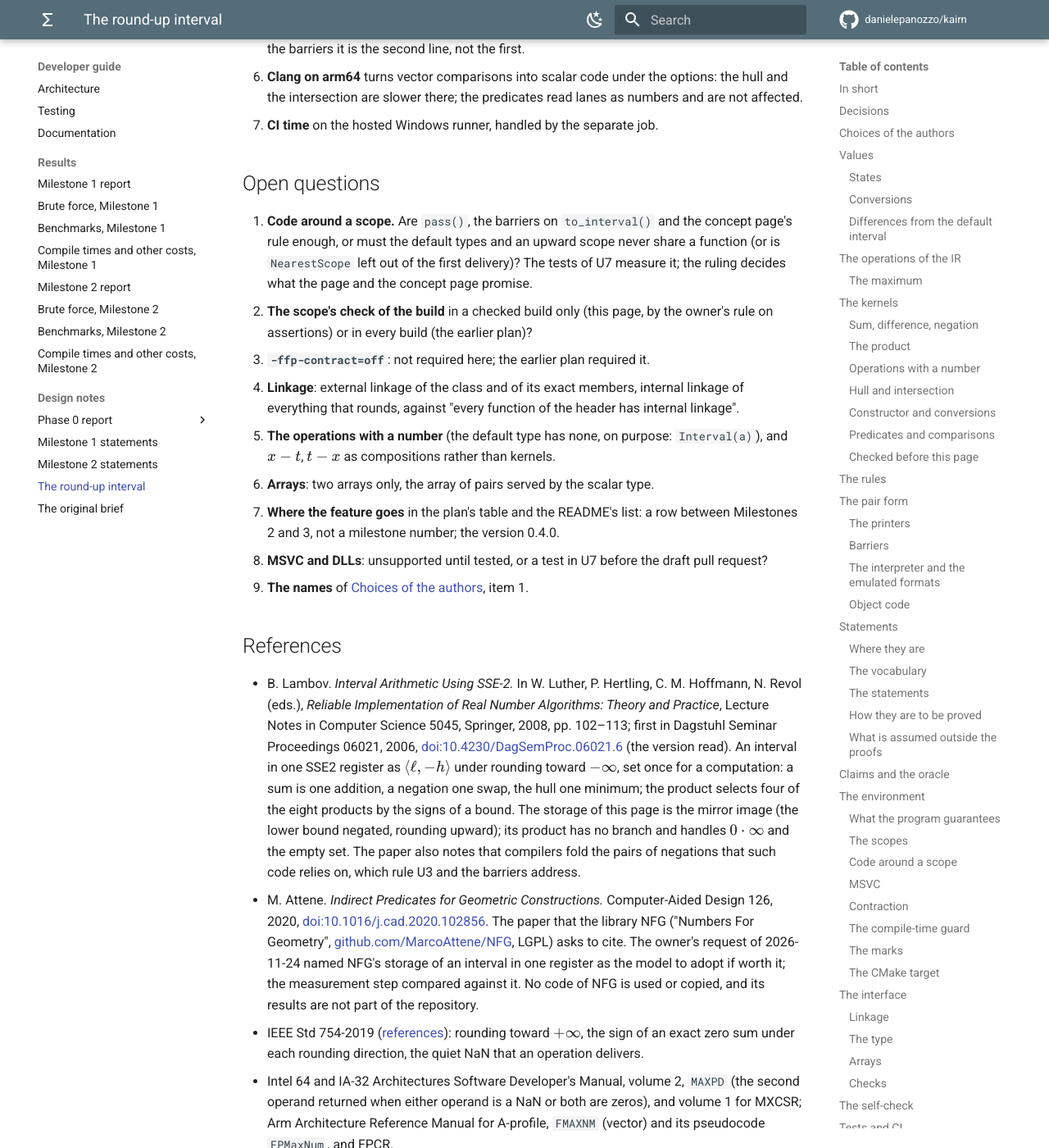
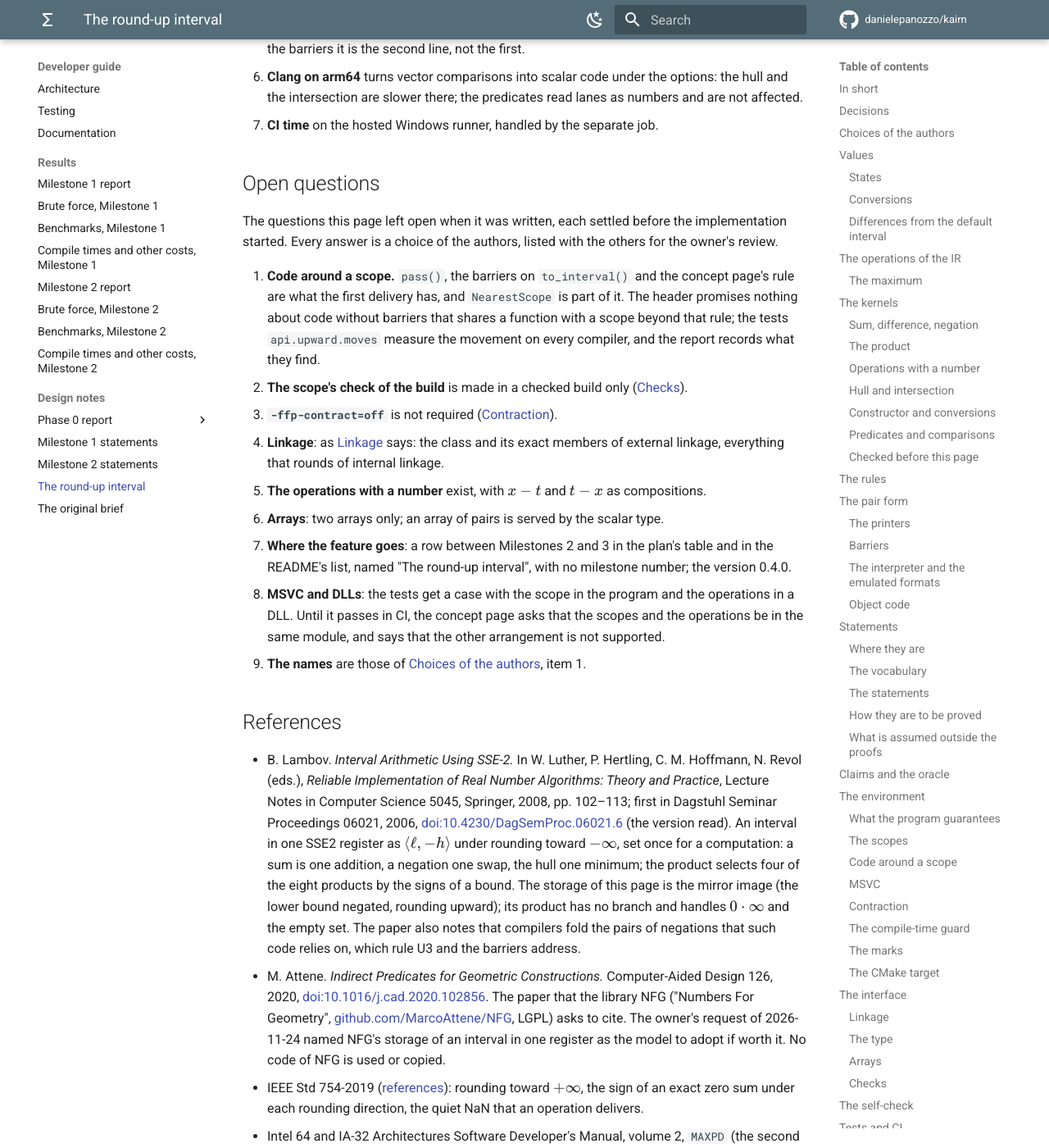
Before and after one commit to danielepanozzo/kairn, an MkDocs documentation site: the page built from docs/developer/design/upward.md, in a window 1280 px wide and 1400 px high, scrolled down 35926 px. Shown: the whole window at 82% size. Built offline with MkDocs 1.6.1 and Material for MkDocs 9.7.7, drawn with Linux system fonts in a browser that asks for light colours; comment, search, counter and statistics services are not loaded; some of the changed text lies outside the part shown.

Commit message:
Design page of the round-up interval: the open questions settled; the measurement step's comparison left out of the references
Co-Authored-By: Claude Fable 5.2 <noreply@anthropic.com>
Claude-Session: https://claude.ai/code/session_01ULwCxzT6Dhw9xUiTw8mJz1

```diff
--- a/docs/developer/design/upward.md
+++ b/docs/developer/design/upward.md
@@ -910,8 +910,8 @@ this design cannot give barriers (they do not change). So *(a choice of the auth
   `NearestScope` is computed on there;
 - the concept page asks a program to bring values into a `NearestScope`, and out of an upward region,
   through memory, `to_interval()` or `pass()`, and the self-check and the tests probe both directions
-  ([The self-check](#the-self-check)). Whether this is enough, or the default types must stay out of
-  functions that hold a scope, is [open question 1](#open-questions).
+  ([The self-check](#the-self-check)). That this is what the first delivery has, and not a rule
+  that keeps the default types out of functions that hold a scope, is [question 1](#open-questions).
 
 ### MSVC
 
@@ -1281,22 +1281,25 @@ Waves: U1, U3, U4's lemmas and U5 first; then U2 and U4's theorems; then U6; the
 
 ## Open questions
 
-1. **Code around a scope.** Are `pass()`, the barriers on `to_interval()` and the concept page's rule
-   enough, or must the default types and an upward scope never share a function (or is
-   `NearestScope` left out of the first delivery)? The tests of U7 measure it; the ruling decides what
-   the page and the concept page promise.
-2. **The scope's check of the build** in a checked build only (this page, by the owner's rule on
-   assertions) or in every build (the earlier plan)?
-3. **`-ffp-contract=off`**: not required here; the earlier plan required it.
-4. **Linkage**: external linkage of the class and of its exact members, internal linkage of everything
-   that rounds, against "every function of the header has internal linkage".
-5. **The operations with a number** (the default type has none, on purpose: `Interval(a)`), and
-   $x - t$, $t - x$ as compositions rather than kernels.
-6. **Arrays**: two arrays only, the array of pairs served by the scalar type.
-7. **Where the feature goes** in the plan's table and the README's list: a row between Milestones 2
-   and 3, not a milestone number; the version 0.4.0.
-8. **MSVC and DLLs**: unsupported until tested, or a test in U7 before the draft pull request?
-9. **The names** of [Choices of the authors](#choices-of-the-authors), item 1.
+The questions this page left open when it was written, each settled before the implementation
+started. Every answer is a choice of the authors, listed with the others for the owner's review.
+
+1. **Code around a scope.** `pass()`, the barriers on `to_interval()` and the concept page's rule
+   are what the first delivery has, and `NearestScope` is part of it. The header promises nothing
+   about code without barriers that shares a function with a scope beyond that rule; the tests
+   `api.upward.moves` measure the movement on every compiler, and the report records what they find.
+2. **The scope's check of the build** is made in a checked build only ([Checks](#checks)).
+3. **`-ffp-contract=off`** is not required ([Contraction](#contraction)).
+4. **Linkage**: as [Linkage](#linkage) says: the class and its exact members of external linkage,
+   everything that rounds of internal linkage.
+5. **The operations with a number** exist, with $x - t$ and $t - x$ as compositions.
+6. **Arrays**: two arrays only; an array of pairs is served by the scalar type.
+7. **Where the feature goes**: a row between Milestones 2 and 3 in the plan's table and in the
+   README's list, named "The round-up interval", with no milestone number; the version 0.4.0.
+8. **MSVC and DLLs**: the tests get a case with the scope in the program and the operations in a DLL.
+   Until it passes in CI, the concept page asks that the scopes and the operations be in the same
+   module, and says that the other arrangement is not supported.
+9. **The names** are those of [Choices of the authors](#choices-of-the-authors), item 1.
 
 ## References
 
@@ -1314,8 +1317,7 @@ Waves: U1, U3, U4's lemmas and U5 first; then U2 and U4's theorems; then U6; the
   [doi:10.1016/j.cad.2020.102856](https://doi.org/10.1016/j.cad.2020.102856). The paper that the
   library NFG ("Numbers For Geometry", [github.com/MarcoAttene/NFG](https://github.com/MarcoAttene/NFG),
   LGPL) asks to cite. The owner's request of 2026-11-24 named NFG's storage of an interval in one
-  register as the model to adopt if worth it; the measurement step compared against it. No code of
-  NFG is used or copied, and its results are not part of the repository.
+  register as the model to adopt if worth it. No code of NFG is used or copied.
 - IEEE Std 754-2019 ([references](phase0/references.md#ieee-754)): rounding toward $+\infty$, the
   sign of an exact zero sum under each rounding direction, the quiet NaN that an operation delivers.
 - <a id="intel-sdm"></a>Intel 64 and IA-32 Architectures Software Developer's Manual, volume 2, `MAXPD`
```
Also changed, not shown: other parts of docs/developer/design/upward.md (+1 -1 lines).
